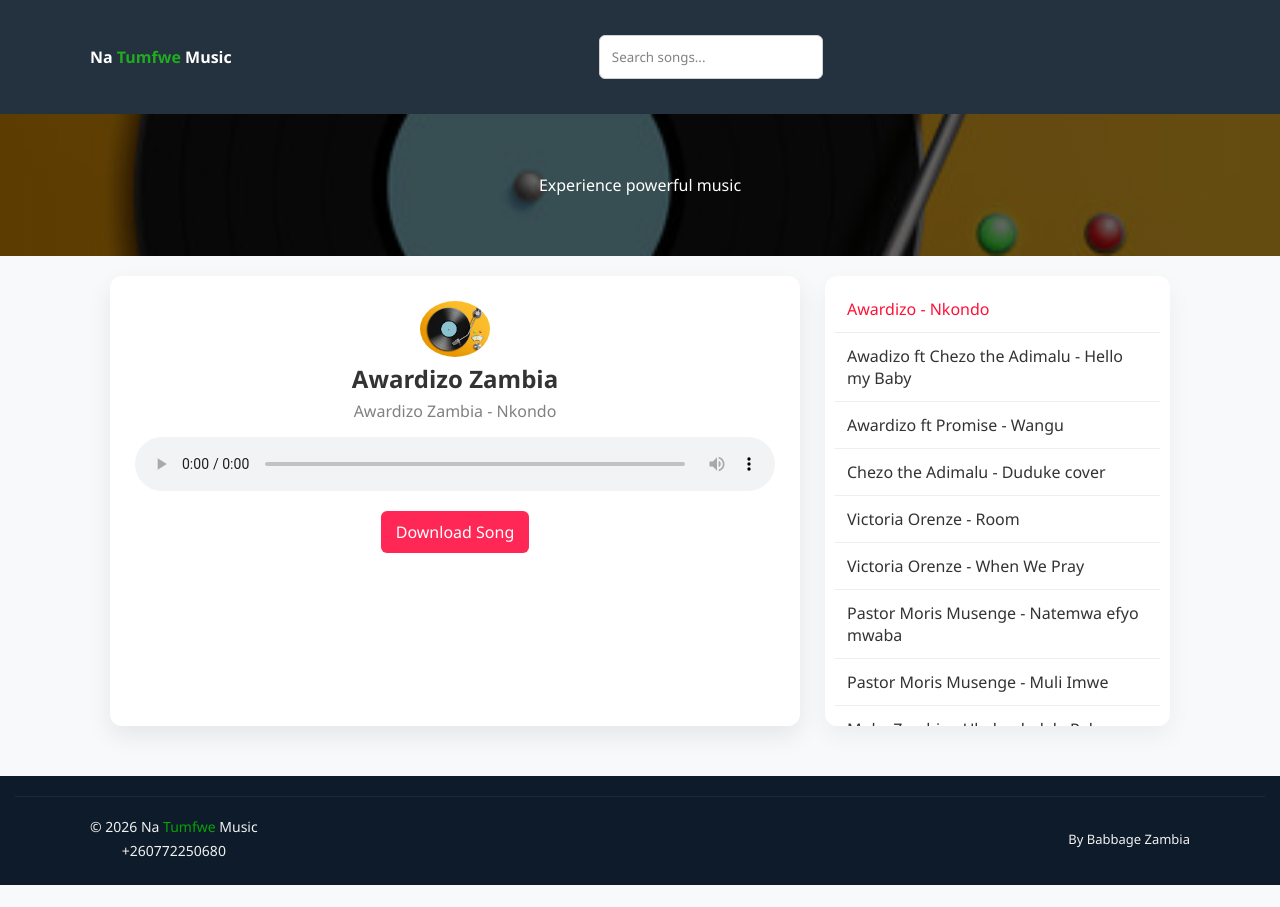
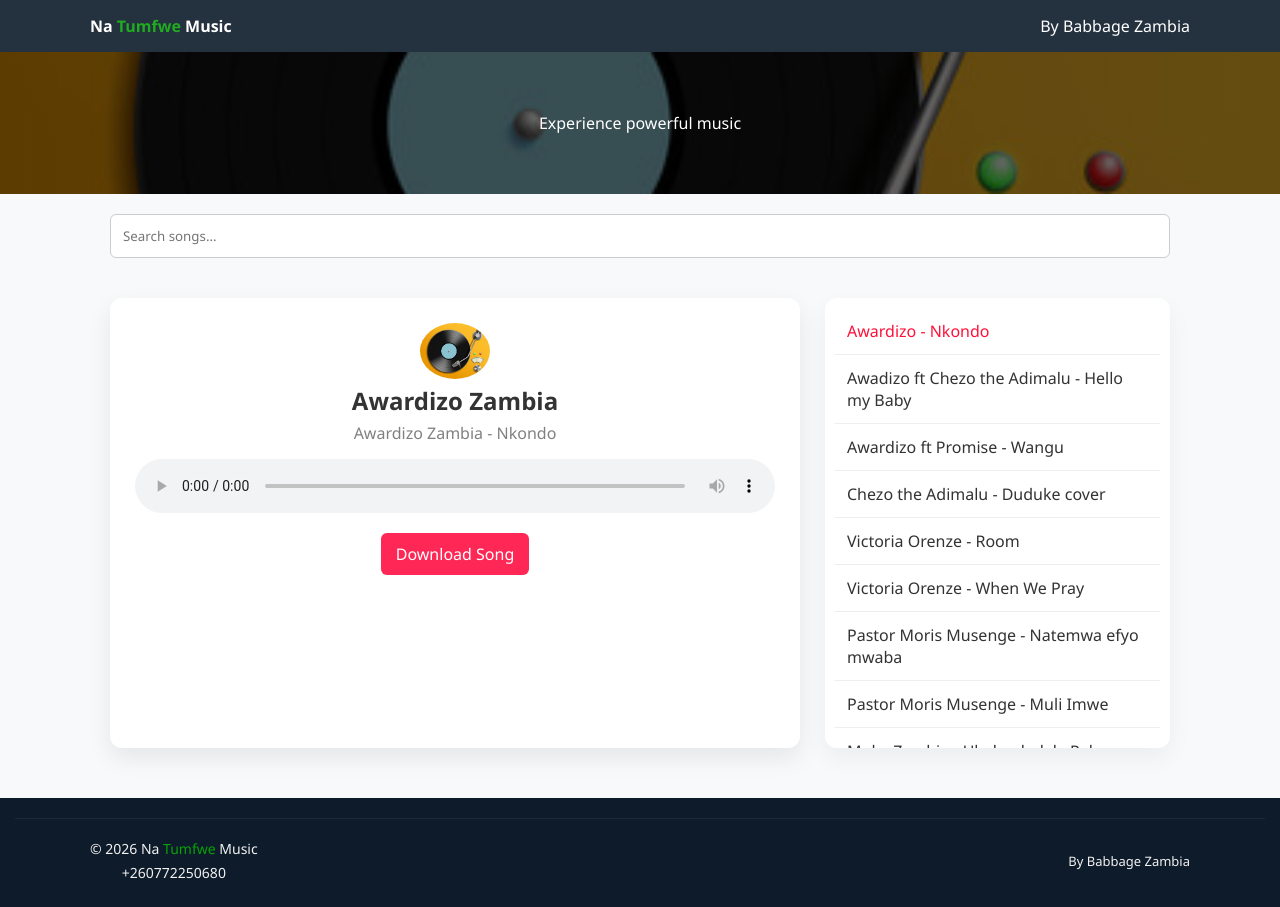
Before and after one commit to sofmast/Natumfwe_Music, a plain HTML site: page index.html in a window 1280 px wide. Before the commit the page ends 885 px from the top, so only its background shows below. Drawn offline with Linux system fonts and the light colour scheme.

Commit message:
Update index.html

```diff
--- a/index.html
+++ b/index.html
@@ -96,10 +96,7 @@ header {
 <header>
   <div class="nav">
     <div class="logo"> Na <span style="color: rgb(8, 163, 8);">Tumfwe</span> Music</div>
-   <!-- SEARCH -->
-<div class="search-box">
-  <input type="text" id="search" placeholder="Search songs..." onkeyup="searchSongs()">
-</div>
+    <p>By Babbage Zambia</p>
   </div>
 
 </header>
@@ -107,6 +104,12 @@ header {
 <section class="hero">
   <p>Experience powerful music</p>
 </section>
+
+<!-- SEARCH -->
+<div class="search-box">
+  <input type="text" id="search" placeholder="Search songs..." onkeyup="searchSongs()">
+</div>
+
 <!-- MAIN CONTENT -->
 <div class="music-layout">
 
```
